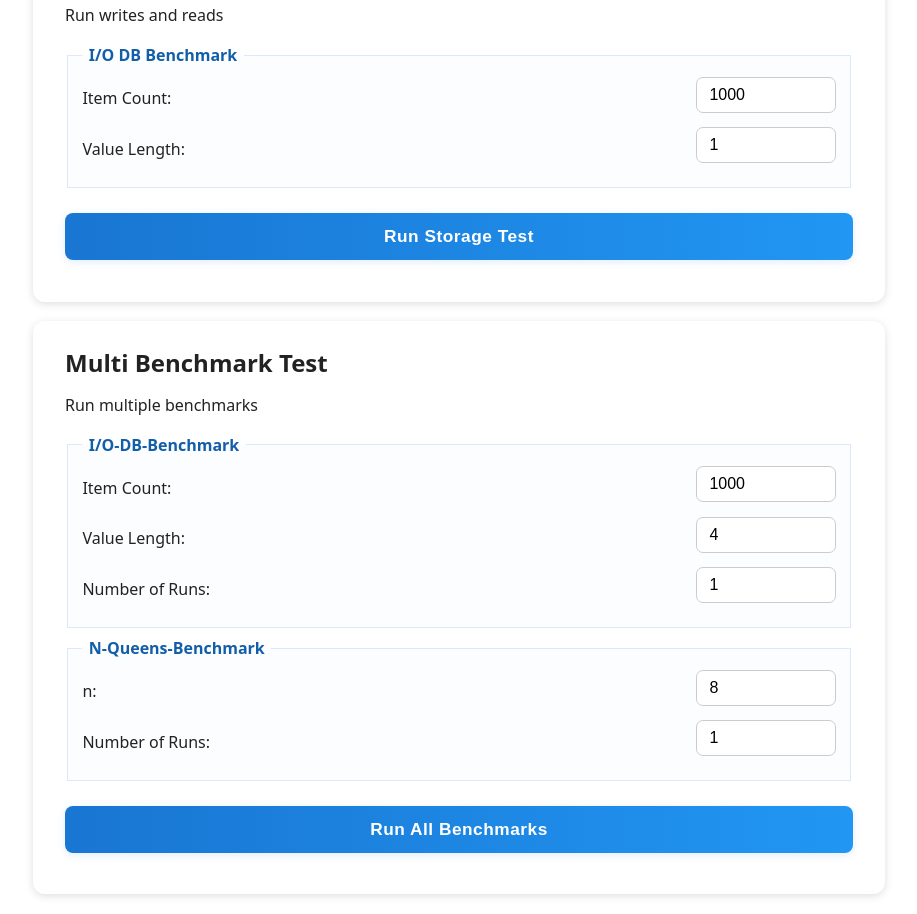
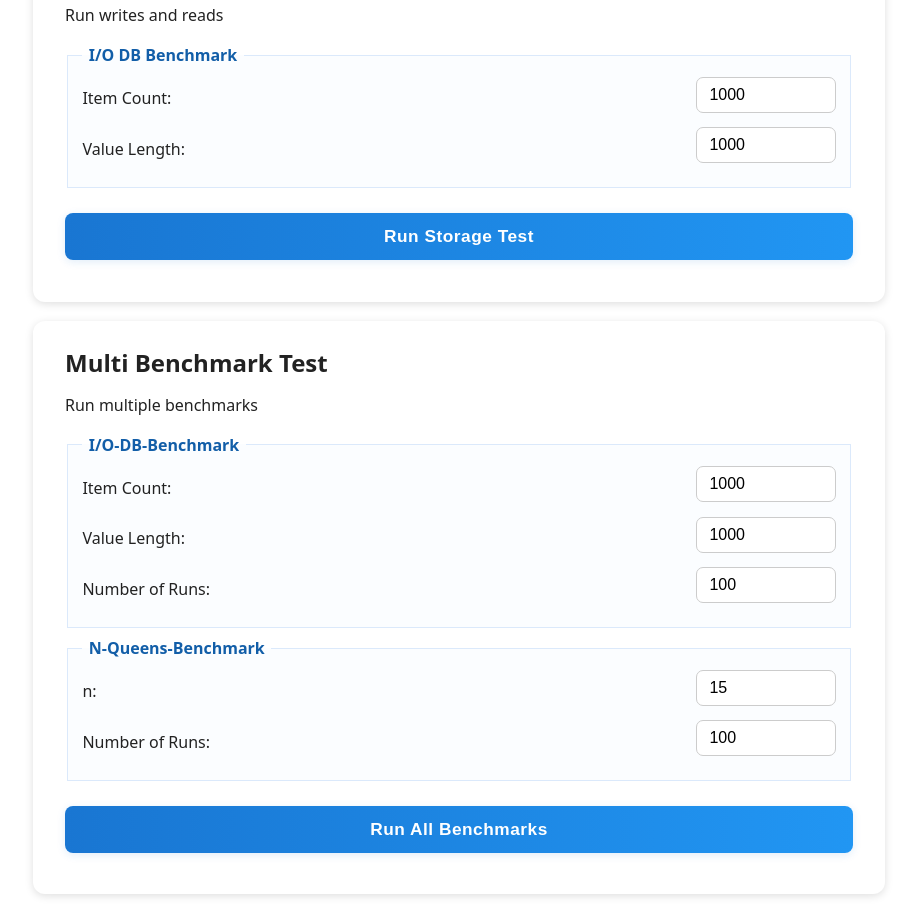
Before and after one commit to jessicadraper/web-hackathon-pwa, a Vue app in the folder pwa-app/: page / in a window 1280 px wide. Shown: the part 520-1434 px from the top of the page, without its empty margins (181-1098 px from the left). Built offline with nearby package versions, Linux system fonts and the light colour scheme.

Commit message:
Default Values changed

```diff
--- a/pwa-app/src/components/MultiBenchmark.vue
+++ b/pwa-app/src/components/MultiBenchmark.vue
@@ -72,10 +72,10 @@ const results = ref<any | null>(null)
 
 // Eingabewerte für die Benchmarks
 const dbCount = ref(1000)
-const dbRepeat = ref(4)
-const dbRuns = ref(1)
-const nqueensN = ref(8)
-const nqueensRuns = ref(1)
+const dbRepeat = ref(1000)
+const dbRuns = ref(100)
+const nqueensN = ref(15)
+const nqueensRuns = ref(100)
 
 function downloadCSV() {
   if (!results.value) return;
--- a/pwa-app/src/components/StorageTest.vue
+++ b/pwa-app/src/components/StorageTest.vue
@@ -5,7 +5,7 @@ import { runDBBenchmarks } from "../lib/db-benchmarks";
 import { ref } from "vue";
 
 const count = ref(1000);
-const repeat = ref(1);
+const repeat = ref(1000);
 const results = ref<BenchmarkResult[]>([]);
 const loading = ref(false);
 
```
